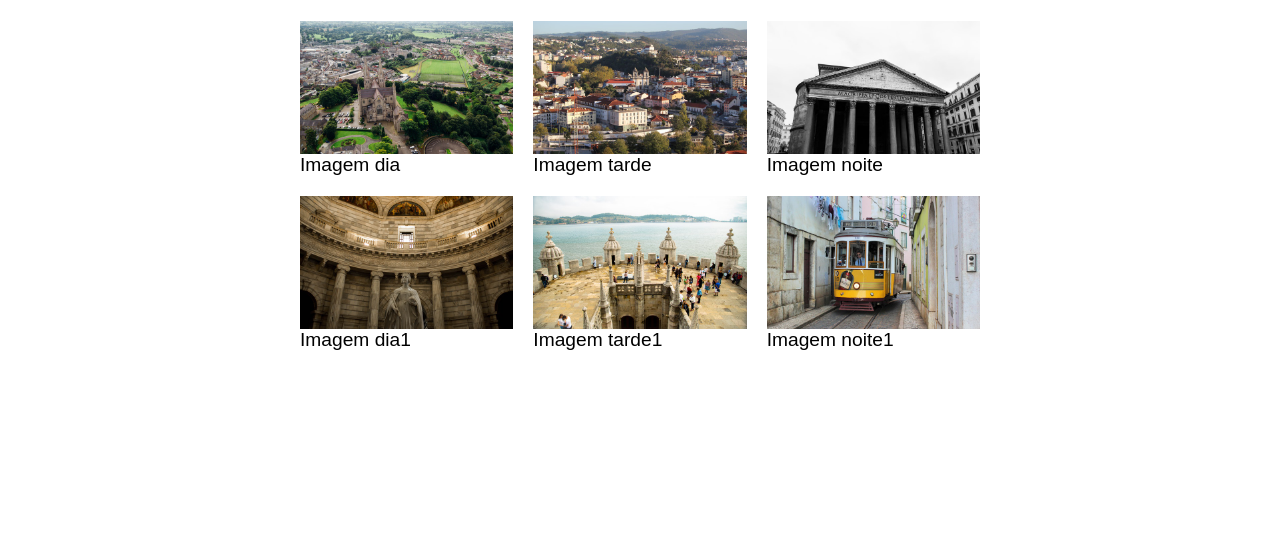
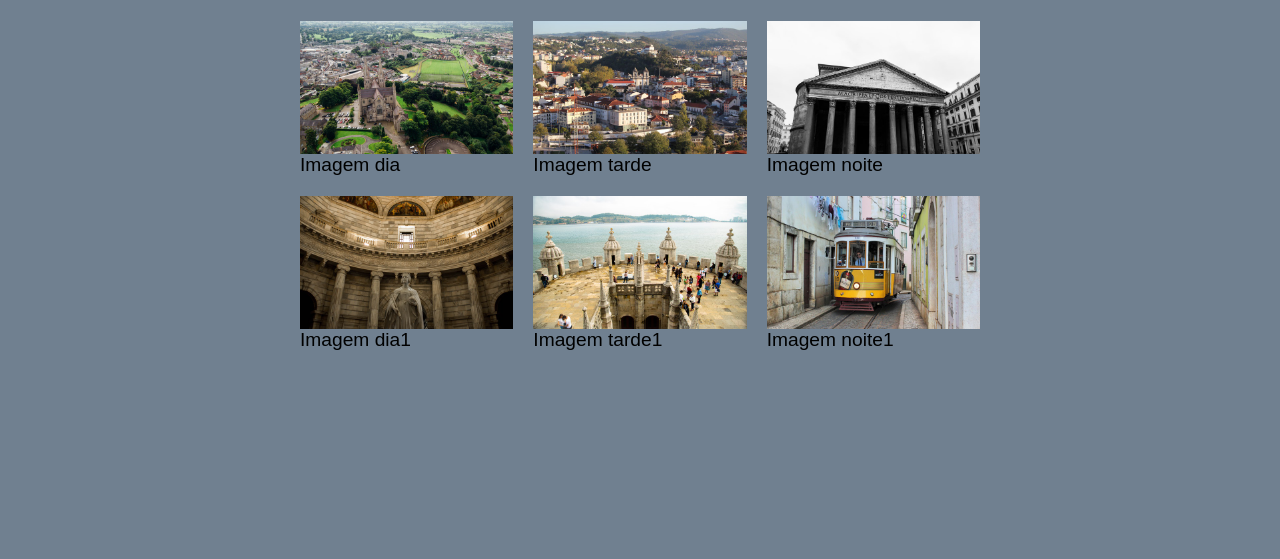
Before and after one commit to hudson-sales/projetos-de-programa--o, a plain HTML site: page css.flexBox.ex/index.html in a window 1280 px wide. Shown: the part 241-800 px from the top of the page. Drawn offline with Linux system fonts and the light colour scheme.

Commit message:
Mudança no back ground

```diff
--- a/css.flexBox.ex/css/style.css
+++ b/css.flexBox.ex/css/style.css
@@ -1,3 +1,6 @@
+body{
+    background-color: slategray;
+}
 body, ul, li, p{
     margin: 0px;
     padding: 0px;
```
